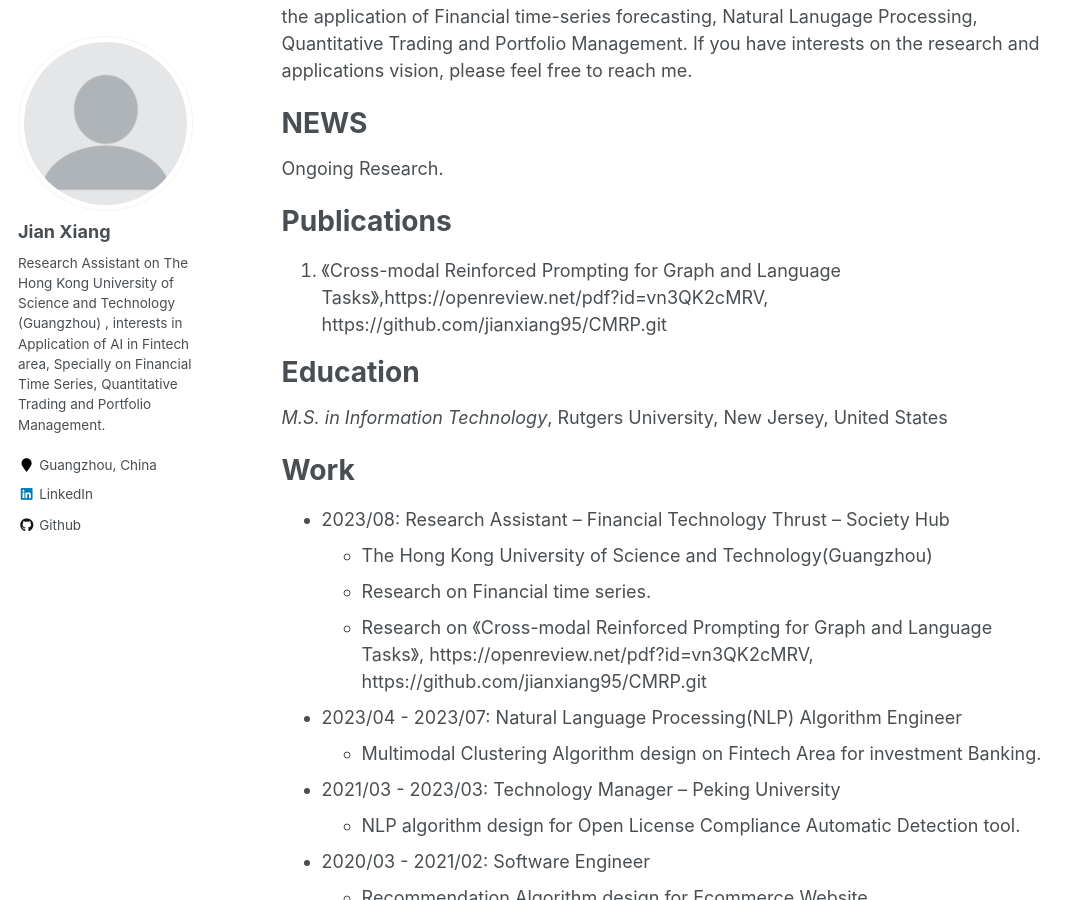
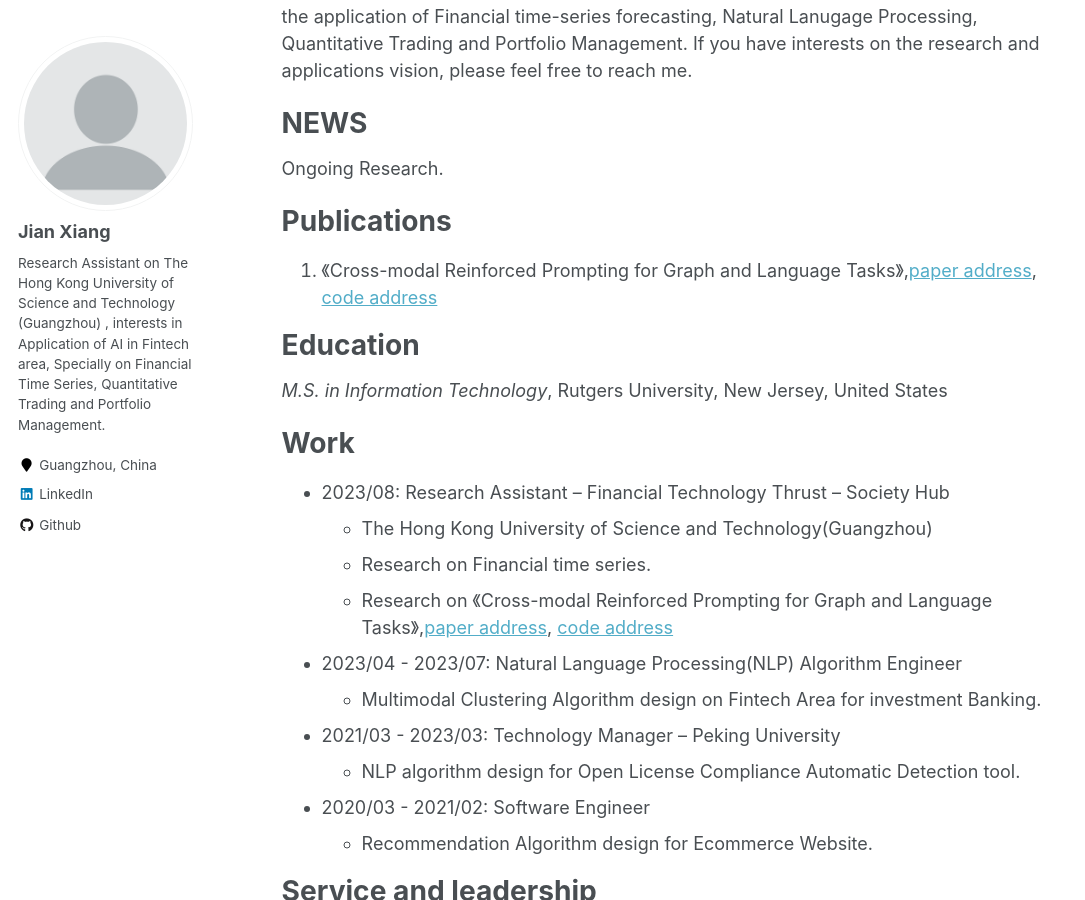
Before and after one commit to jianxiang95/jianxiang95.github.io, a Jekyll site: the page built from _pages/about.md, in a window 1280 px wide and 900 px high, scrolled down 262 px. Shown: the whole window, without its empty margins (0-1085 px from the left). Built offline with Jekyll 4.4.1, drawn with Linux system fonts in a browser that asks for light colours.

Commit message:
Update about.md

```diff
--- a/_pages/about.md
+++ b/_pages/about.md
@@ -19,7 +19,7 @@ Ongoing Research.
 
 Publications
 ======
-1. 《Cross-modal Reinforced Prompting for Graph and Language Tasks》,https://openreview.net/pdf?id=vn3QK2cMRV, https://github.com/jianxiang95/CMRP.git
+1. 《Cross-modal Reinforced Prompting for Graph and Language Tasks》,[paper address](https://openreview.net/pdf?id=vn3QK2cMRV), [code address](https://github.com/jianxiang95/CMRP.git)
 
 
 Education
@@ -31,7 +31,7 @@ Work
 * 2023/08: Research Assistant -- Financial Technology Thrust -- Society Hub
   * The Hong Kong University of Science and Technology(Guangzhou)
   * Research on Financial time series.
-  * Research on 《Cross-modal Reinforced Prompting for Graph and Language Tasks》, https://openreview.net/pdf?id=vn3QK2cMRV, https://github.com/jianxiang95/CMRP.git
+  * Research on 《Cross-modal Reinforced Prompting for Graph and Language Tasks》,[paper address](https://openreview.net/pdf?id=vn3QK2cMRV), [code address](https://github.com/jianxiang95/CMRP.git)
 
 * 2023/04 - 2023/07: Natural Language Processing(NLP) Algorithm Engineer
   * Multimodal Clustering Algorithm design on Fintech Area for investment Banking.
```
